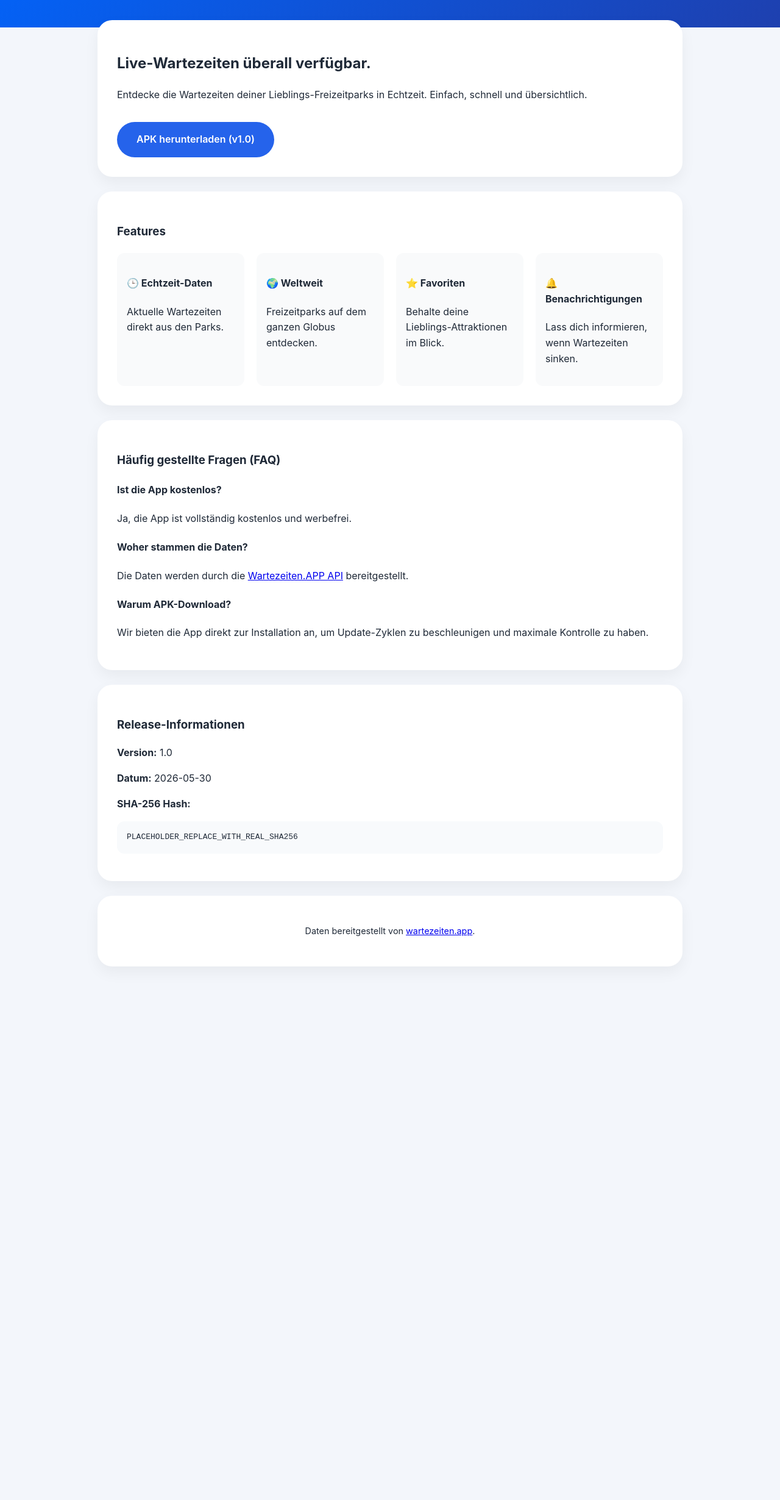
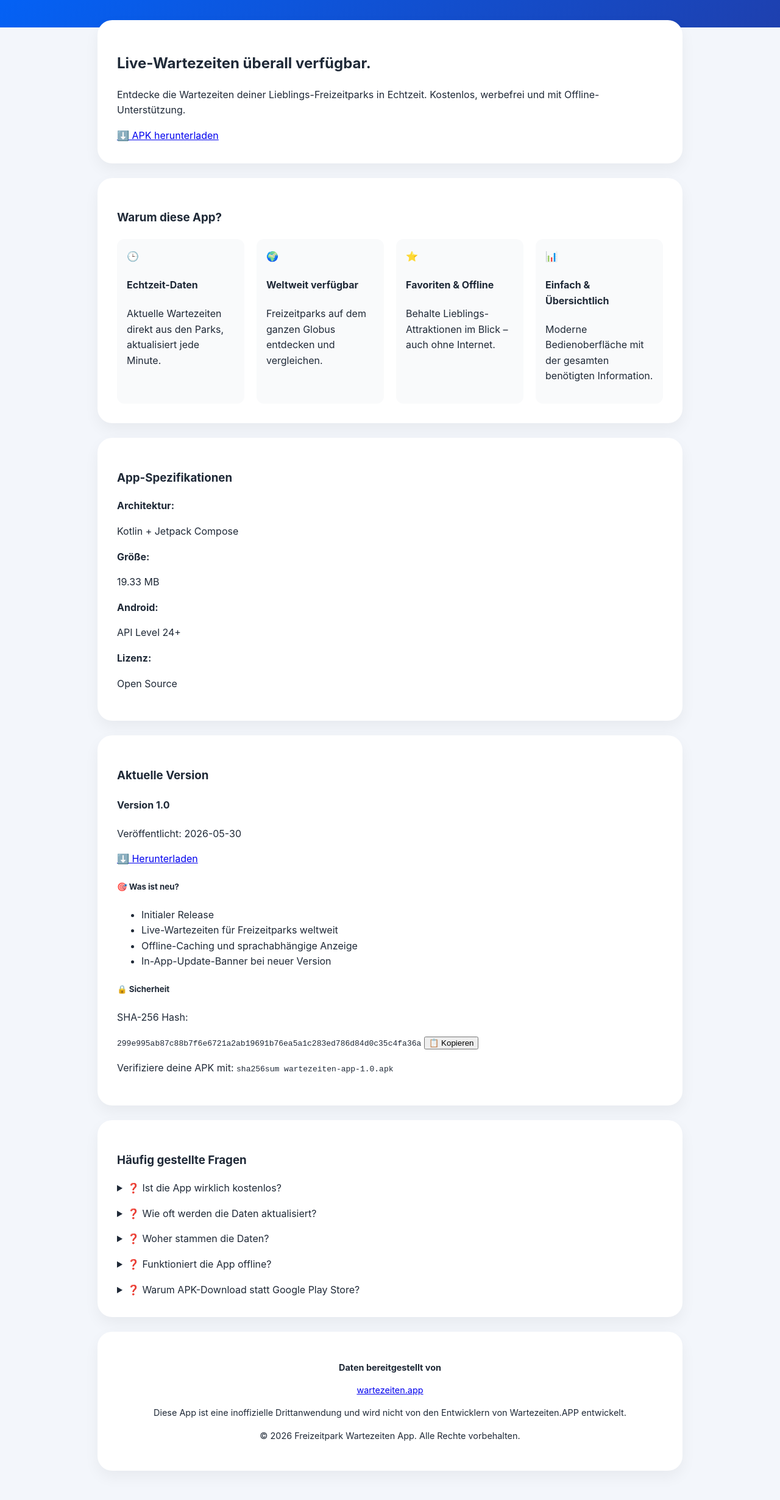
Before and after one commit to FynnJS/Wartezeiten-App, a plain HTML site: page website/index.html in a window 1280 px wide. Shown: the part 187-2647 px from the top of the page at 61% size. Before the commit the page ends 1820 px from the top, so only its background shows below. Drawn offline with Linux system fonts and the light colour scheme.

Commit message:
chore: update website from live version and add GitHub release integration
- Sync website with latest live version from wartezeiten-app.tutorialfynn.workers.dev
- Modernize HTML structure with improved layout and better organization
- Add GitHub download automation via PowerShell script
- Add comprehensive GitHub integration documentation
- Improved release info display with copy-to-clipboard functionality
- Website now automatically updates from GitHub releases

No sensitive data included. Ready for Cloudflare deployment.

Co-authored-by: Copilot <223556219+Copilot@users.noreply.github.com>

```diff
--- a/website/index.html
+++ b/website/index.html
@@ -3,81 +3,155 @@
 <head>
   <meta charset="UTF-8" />
   <meta name="viewport" content="width=device-width, initial-scale=1.0" />
-  <title>Wartezeiten App – Live-Wartezeiten für Freizeitparks</title>
+  <meta name="description" content="Freizeitpark Wartezeiten App – Live-Wartezeiten für Freizeitparks weltweit. Kostenlos, werbefrei, offline verfügbar. Inoffiziell." />
+  <title>Freizeitpark Wartezeiten App – Live-Wartezeiten für Parks</title>
   <link rel="stylesheet" href="styles.css" />
 </head>
 <body>
   <header class="site-header">
+    <div class="header-container">
       <div class="brand">
-      <div class="logo">W</div>
+        <div class="logo-circle">⏱️</div>
         <div>
-        <h1>Wartezeiten App</h1>
-        <p>Deine Freizeitparks, immer im Blick.</p>
+          <h1>Freizeitpark Wartezeiten App</h1>
+          <p class="tagline">Deine Freizeitparks, immer im Blick.</p>
+        </div>
       </div>
     </div>
   </header>
 
   <main class="page-content">
     <section class="hero">
+      <div class="hero-container">
         <h2>Live-Wartezeiten überall verfügbar.</h2>
-      <p>Entdecke die Wartezeiten deiner Lieblings-Freizeitparks in Echtzeit. Einfach, schnell und übersichtlich.</p>
-      <a id="downloadButton" class="button primary" href="releases/wartezeiten-app-1.0.apk">APK herunterladen (v1.0)</a>
+        <p>Entdecke die Wartezeiten deiner Lieblings-Freizeitparks in Echtzeit. Kostenlos, werbefrei und mit Offline-Unterstützung.</p>
+        <a id="downloadButton" class="button button-primary" href="#releases">⬇️ APK herunterladen</a>
+      </div>
     </section>
 
-    <section class="panel">
-      <h3>Features</h3>
+    <section class="panel features-panel">
+      <div class="container">
+        <h3>Warum diese App?</h3>
         <div class="features-grid">
           <div class="feature">
-          <h4>🕒 Echtzeit-Daten</h4>
-          <p>Aktuelle Wartezeiten direkt aus den Parks.</p>
+            <div class="feature-icon">🕒</div>
+            <h4>Echtzeit-Daten</h4>
+            <p>Aktuelle Wartezeiten direkt aus den Parks, aktualisiert jede Minute.</p>
           </div>
           <div class="feature">
-          <h4>🌍 Weltweit</h4>
-          <p>Freizeitparks auf dem ganzen Globus entdecken.</p>
+            <div class="feature-icon">🌍</div>
+            <h4>Weltweit verfügbar</h4>
+            <p>Freizeitparks auf dem ganzen Globus entdecken und vergleichen.</p>
           </div>
           <div class="feature">
-          <h4>⭐ Favoriten</h4>
-          <p>Behalte deine Lieblings-Attraktionen im Blick.</p>
+            <div class="feature-icon">⭐</div>
+            <h4>Favoriten & Offline</h4>
+            <p>Behalte Lieblings-Attraktionen im Blick – auch ohne Internet.</p>
           </div>
           <div class="feature">
-          <h4>🔔 Benachrichtigungen</h4>
-          <p>Lass dich informieren, wenn Wartezeiten sinken.</p>
+            <div class="feature-icon">📊</div>
+            <h4>Einfach & Übersichtlich</h4>
+            <p>Moderne Bedienoberfläche mit der gesamten benötigten Information.</p>
+          </div>
         </div>
       </div>
     </section>
 
-    <section class="panel" id="faqSection">
-      <h3>Häufig gestellte Fragen (FAQ)</h3>
-      <div class="faq-item">
-        <h4>Ist die App kostenlos?</h4>
-        <p>Ja, die App ist vollständig kostenlos und werbefrei.</p>
+    <section class="panel specs-panel">
+      <div class="container">
+        <h3>App-Spezifikationen</h3>
+        <div class="specs-grid">
+          <div class="spec">
+            <strong>Architektur:</strong>
+            <p>Kotlin + Jetpack Compose</p>
           </div>
-      <div class="faq-item">
-        <h4>Woher stammen die Daten?</h4>
-        <p>Die Daten werden durch die <a href="https://www.wartezeiten.app" target="_blank">Wartezeiten.APP API</a> bereitgestellt.</p>
+          <div class="spec">
+            <strong>Größe:</strong>
+            <p><span id="apkSize">–</span> MB</p>
           </div>
-      <div class="faq-item">
-        <h4>Warum APK-Download?</h4>
-        <p>Wir bieten die App direkt zur Installation an, um Update-Zyklen zu beschleunigen und maximale Kontrolle zu haben.</p>
+          <div class="spec">
+            <strong>Android:</strong>
+            <p>API Level 24+</p>
+          </div>
+          <div class="spec">
+            <strong>Lizenz:</strong>
+            <p>Open Source</p>
+          </div>
+        </div>
       </div>
     </section>
 
-    <section class="panel" id="releasePanel">
-      <h3>Release-Informationen</h3>
-      <div class="release-summary">
+    <section class="panel release-panel" id="releases">
+      <div class="container">
+        <h3>Aktuelle Version</h3>
+        <div class="release-card">
+          <div class="release-header">
             <div>
-          <p><strong>Version:</strong> <span id="versionName">1.0</span></p>
-          <p><strong>Datum:</strong> <span id="releaseDate">2026-05-30</span></p>
+              <h4>Version <span id="versionName">–</span></h4>
+              <p class="release-date">Veröffentlicht: <span id="releaseDate">–</span></p>
             </div>
-        <div>
-          <p><strong>SHA-256 Hash:</strong></p>
-          <pre id="apkHash">PLACEHOLDER_REPLACE_WITH_REAL_SHA256</pre>
+            <a id="downloadButton2" class="button button-primary" href="#releases">⬇️ Herunterladen</a>
+          </div>
+
+          <div class="release-content">
+            <div class="release-notes">
+              <h5>🎯 Was ist neu?</h5>
+              <ul id="releaseNotes">
+                <li>Wird geladen...</li>
+              </ul>
+            </div>
+
+            <div class="release-security">
+              <h5>🔒 Sicherheit</h5>
+              <div class="hash-box">
+                <p class="hash-label">SHA-256 Hash:</p>
+                <code id="apkHash">–</code>
+                <button class="copy-button" onclick="copyToClipboard()">📋 Kopieren</button>
+              </div>
+              <p class="hash-verify">
+                Verifiziere deine APK mit: <code>sha256sum wartezeiten-app-1.0.apk</code>
+              </p>
+            </div>
+          </div>
+        </div>
+      </div>
+    </section>
+
+    <section class="panel faq-panel">
+      <div class="container">
+        <h3>Häufig gestellte Fragen</h3>
+        <div class="faq-list">
+          <details class="faq-item">
+            <summary>❓ Ist die App wirklich kostenlos?</summary>
+            <p>Ja, die App ist vollständig kostenlos, werbefrei und ohne Tracking. Die Entwicklung wird rein aus Leidenschaft betrieben.</p>
+          </details>
+          <details class="faq-item">
+            <summary>❓ Wie oft werden die Daten aktualisiert?</summary>
+            <p>Die App aktualisiert die Wartezeiten automatisch jede Minute. Du kannst auch manuell aktualisieren, indem du nach unten wischst.</p>
+          </details>
+          <details class="faq-item">
+            <summary>❓ Woher stammen die Daten?</summary>
+            <p>Die Daten werden durch die <a href="https://www.wartezeiten.app" target="_blank">Wartezeiten.APP API</a> bereitgestellt, eine Gemeinschaftsplattform für Wartezeiten.</p>
+          </details>
+          <details class="faq-item">
+            <summary>❓ Funktioniert die App offline?</summary>
+            <p>Ja! Die App speichert Daten lokal und zeigt zuletzt geladene Wartezeiten auch ohne Internet an.</p>
+          </details>
+          <details class="faq-item">
+            <summary>❓ Warum APK-Download statt Google Play Store?</summary>
+            <p>Direkter Download ermöglicht schnellere Updates und maximale Kontrolle über die App-Verteilung.</p>
+          </details>
         </div>
       </div>
     </section>
 
     <section class="panel footer-panel">
-      <p>Daten bereitgestellt von <a href="https://www.wartezeiten.app" target="_blank">wartezeiten.app</a>.</p>
+      <div class="container">
+        <p><strong>Daten bereitgestellt von</strong></p>
+        <a href="https://www.wartezeiten.app" target="_blank" class="attribution-link">wartezeiten.app</a>
+        <p class="footer-small">Diese App ist eine inoffizielle Drittanwendung und wird nicht von den Entwicklern von Wartezeiten.APP entwickelt.</p>
+        <p class="footer-small">© 2026 Freizeitpark Wartezeiten App. Alle Rechte vorbehalten.</p>
+      </div>
     </section>
   </main>
 
--- a/website/script.js
+++ b/website/script.js
@@ -1,52 +1,71 @@
 const releaseUrl = './release.json';
-const updateBanner = document.getElementById('updateBanner');
 const downloadButton = document.getElementById('downloadButton');
-const bannerButton = document.getElementById('bannerButton');
+const downloadButton2 = document.getElementById('downloadButton2');
 const versionNameEl = document.getElementById('versionName');
-const versionCodeEl = document.getElementById('versionCode');
 const releaseDateEl = document.getElementById('releaseDate');
 const apkSizeEl = document.getElementById('apkSize');
 const apkHashEl = document.getElementById('apkHash');
-const shaValueEl = document.getElementById('shaValue');
 const releaseNotesEl = document.getElementById('releaseNotes');
 
 async function loadRelease() {
   try {
     const response = await fetch(releaseUrl, { cache: 'no-store' });
-    if (!response.ok) throw new Error('Release metadata konnte nicht geladen werden.');
+    if (!response.ok) {
+      throw new Error(`HTTP ${response.status}: Release metadata konnte nicht geladen werden.`);
+    }
     const data = await response.json();
 
+    // Version und Datum
     versionNameEl.textContent = data.versionName || '–';
-    versionCodeEl.textContent = data.versionCode ?? '–';
     releaseDateEl.textContent = data.releaseDate || '–';
-    apkHashEl.textContent = data.sha256 || '–';
-    shaValueEl.textContent = data.sha256 || '–';
 
+    // APK-Größe
+    if (data.apkSize) {
+      apkSizeEl.textContent = data.apkSize;
+    }
+
+    // SHA-256 Hash mit Fallback
+    const sha256 = data.sha256 || data.apkHash;
+    if (sha256) {
+      apkHashEl.textContent = sha256;
+    } else {
+      apkHashEl.textContent = 'Noch nicht verfügbar';
+      apkHashEl.style.color = '#999';
+    }
+
+    // Download-Links
     if (data.apkUrl) {
       downloadButton.href = data.apkUrl;
-      bannerButton.href = data.apkUrl;
+      downloadButton2.href = data.apkUrl;
     }
 
+    // Release Notes
     if (data.releaseNotes && Array.isArray(data.releaseNotes)) {
       releaseNotesEl.innerHTML = data.releaseNotes.map(note => `<li>${note}</li>`).join('');
     }
 
-    if (data.showBanner) {
-      updateBanner.hidden = false;
-    }
-
-    if (data.apkSize) {
-      apkSizeEl.textContent = data.apkSize;
-    }
-
-    if (data.virusTotalUrl) {
-      const virusTotalLink = document.getElementById('virusTotalLink');
-      virusTotalLink.href = data.virusTotalUrl;
-      virusTotalLink.textContent = 'VirusTotal-Scan anzeigen';
-    }
+    console.log('✓ Release-Informationen erfolgreich geladen');
   } catch (error) {
-    console.warn(error);
+    console.error('✗ Fehler beim Laden der Release-Informationen:', error);
+    apkHashEl.textContent = 'Fehler beim Laden';
+    apkHashEl.style.color = '#d32f2f';
   }
 }
 
+function copyToClipboard() {
+  const text = apkHashEl.textContent;
+  if (!text || text.includes('–') || text.includes('Fehler')) {
+    alert('SHA-256 nicht verfügbar');
+    return;
+  }
+
+  navigator.clipboard.writeText(text).then(() => {
+    alert('✓ SHA-256 Hash kopiert!');
+  }).catch(err => {
+    console.error('Fehler beim Kopieren:', err);
+    alert('Fehler beim Kopieren der Zwischenablage');
+  });
+}
+
+// Laden beim Start
 loadRelease();
```
Also changed, not shown: website/GITHUB-DOWNLOAD.md (added, +131 -0 lines), 1 other file. Lines whose indentation alone changed are shown as unchanged.
